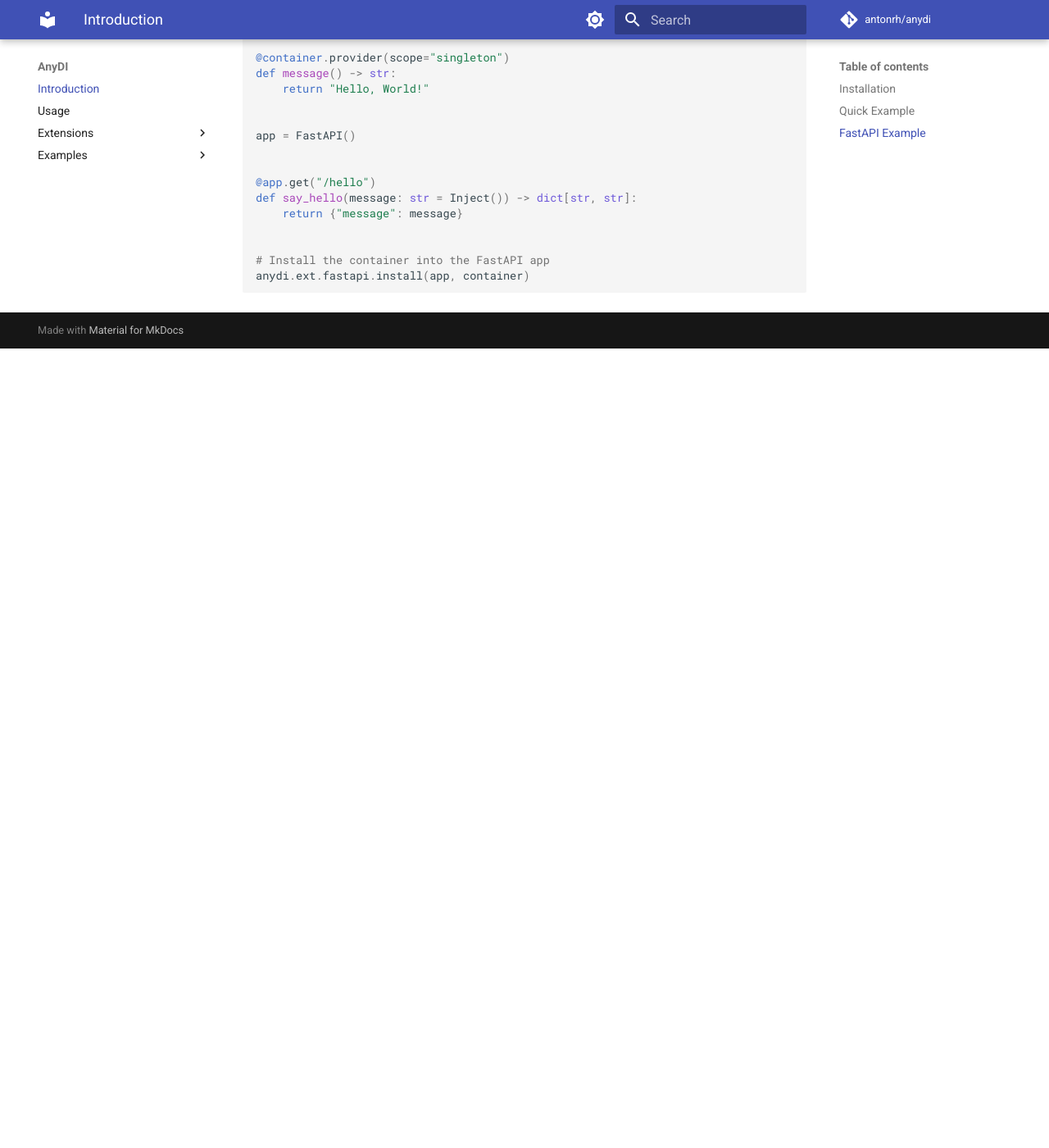
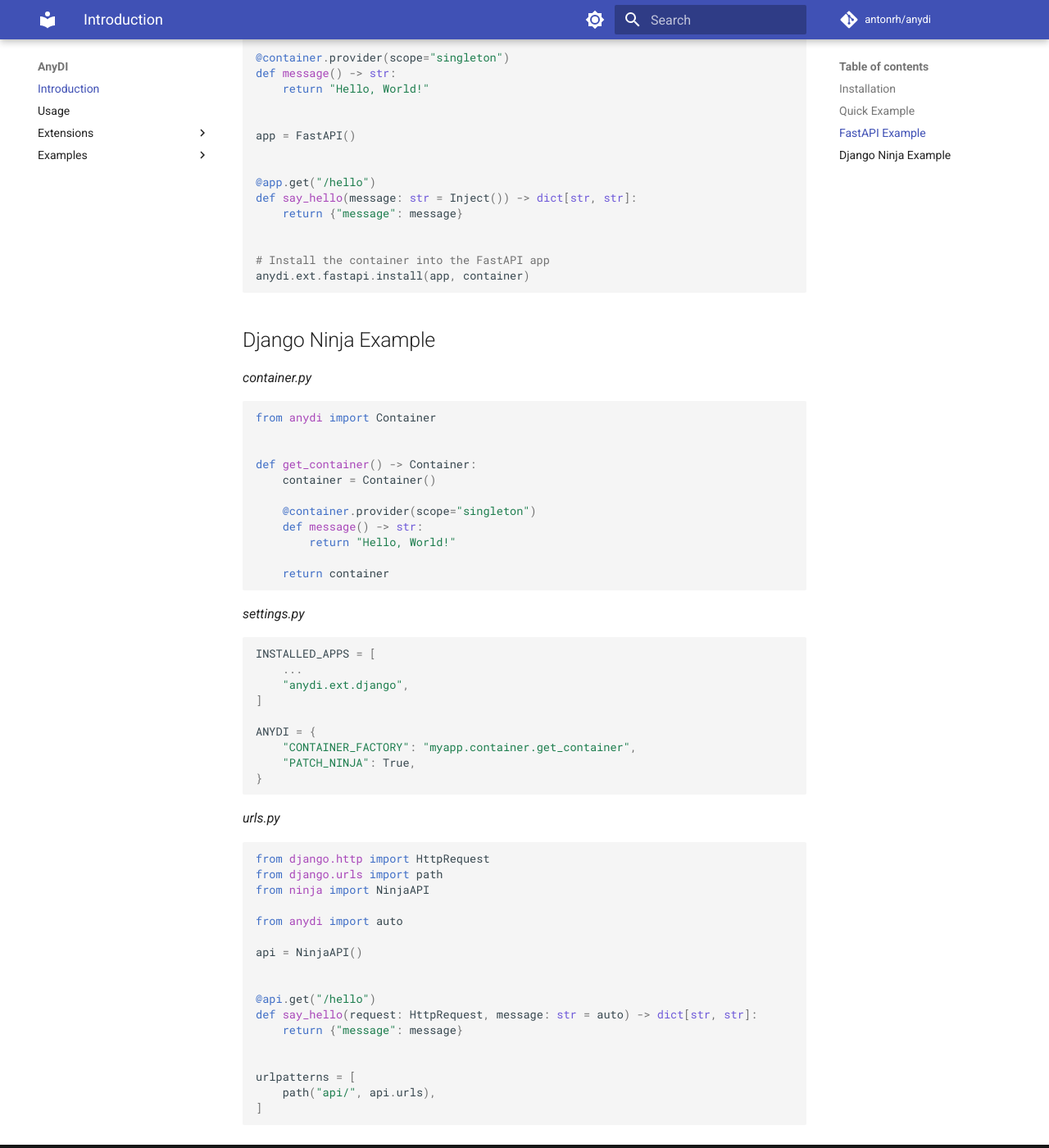
Before and after one commit to antonrh/anydi, an MkDocs documentation site: the page built from docs/index.md, in a window 1280 px wide and 1400 px high, scrolled down 1929 px. Shown: the whole window at 82% size. Built offline with MkDocs 1.6.1 and Material for MkDocs 9.7.7, drawn with Linux system fonts in a browser that asks for light colours; comment, search, counter and statistics services are not loaded; before the commit the page ends 2354 px from its top, so only the background shows below that.

Commit message:
Add django ninja quick example

````diff
--- a/docs/index.md
+++ b/docs/index.md
@@ -95,3 +95,58 @@ def say_hello(message: str = Inject()) -> dict[str, str]:
 # Install the container into the FastAPI app
 anydi.ext.fastapi.install(app, container)
 ```
+
+
+## Django Ninja Example
+
+*container.py*
+
+```python
+from anydi import Container
+
+
+def get_container() -> Container:
+    container = Container()
+
+    @container.provider(scope="singleton")
+    def message() -> str:
+        return "Hello, World!"
+
+    return container
+```
+
+*settings.py*
+
+```python
+INSTALLED_APPS = [
+    ...
+    "anydi.ext.django",
+]
+
+ANYDI = {
+    "CONTAINER_FACTORY": "myapp.container.get_container",
+    "PATCH_NINJA": True,
+}
+```
+
+*urls.py*
+
+```python
+from django.http import HttpRequest
+from django.urls import path
+from ninja import NinjaAPI
+
+from anydi import auto
+
+api = NinjaAPI()
+
+
+@api.get("/hello")
+def say_hello(request: HttpRequest, message: str = auto) -> dict[str, str]:
+    return {"message": message}
+
+
+urlpatterns = [
+    path("api/", api.urls),
+]
+```
````
Also changed, not shown: README.md (+56 -0 lines).
